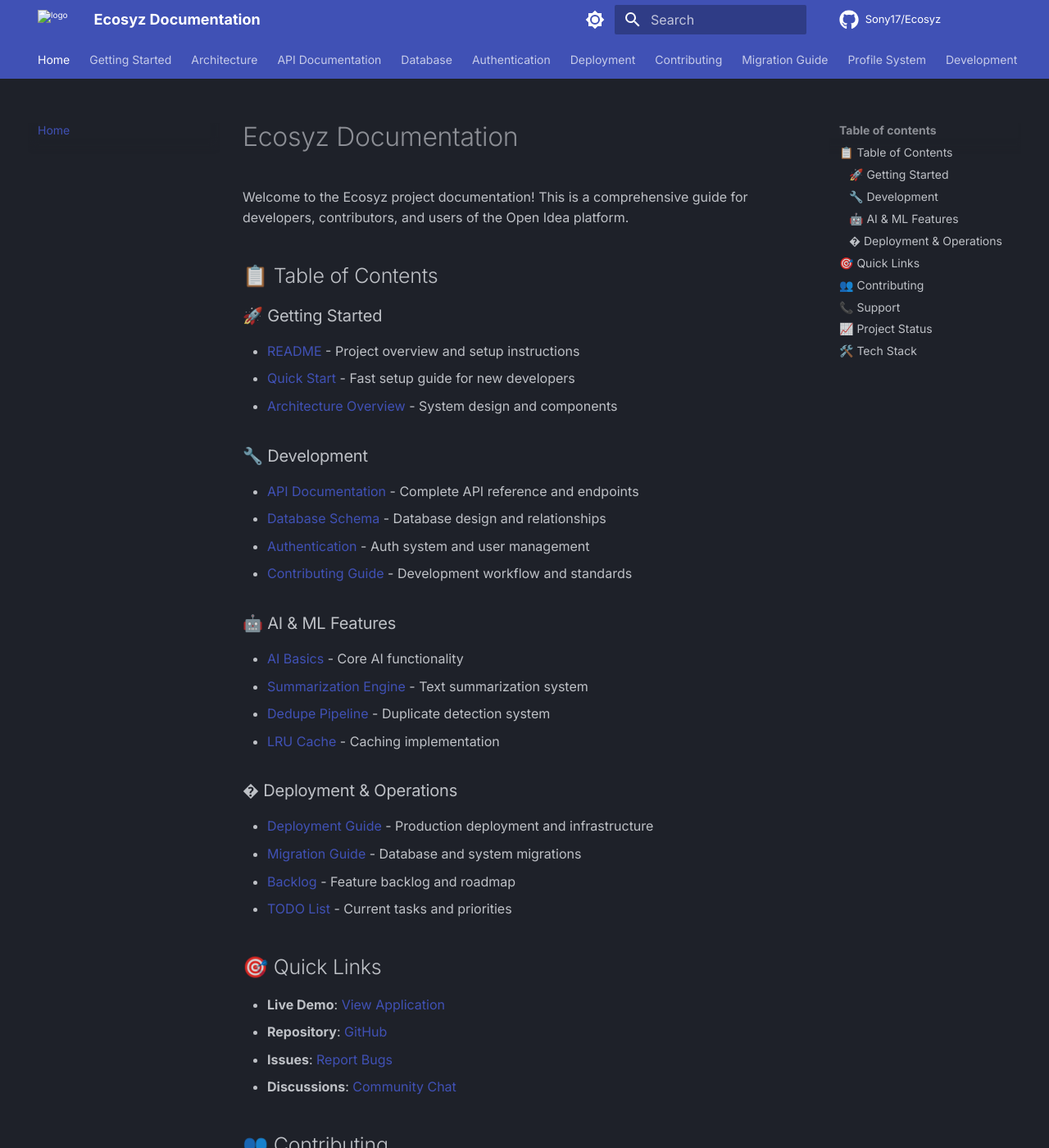
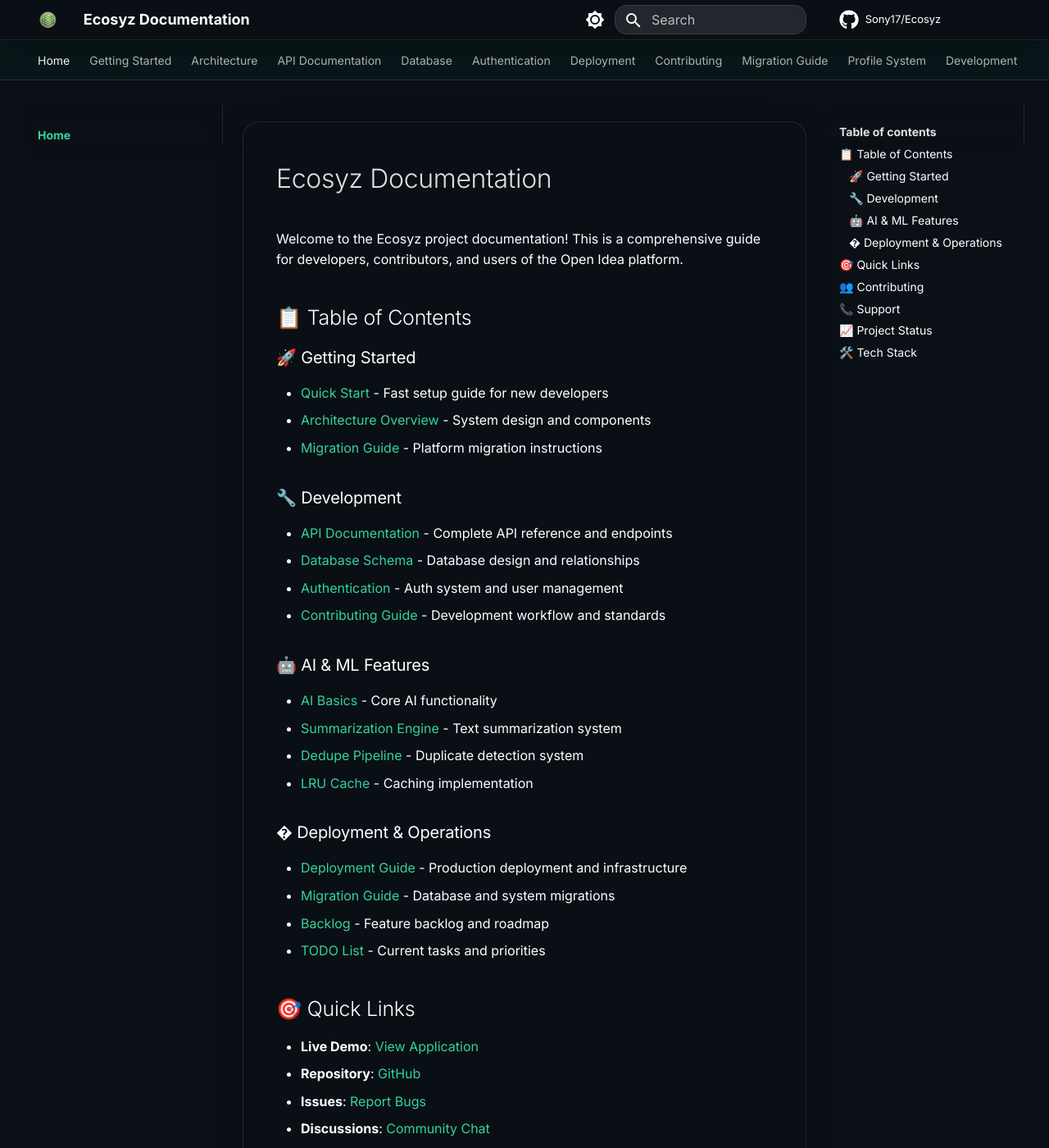
Before and after one commit to Sony17/Ecosyz, an MkDocs documentation site: the page built from docs/index.md, in a window 1280 px wide and 1400 px high. Shown: the whole window at 82% size. Built offline with MkDocs 1.6.1 and Material for MkDocs 9.7.7, drawn with Linux system fonts in a browser that asks for light colours; comment, search, counter and statistics services are not loaded.

Commit message:
docs: add documentation assets and styles

```diff
--- a/docs/index.md
+++ b/docs/index.md
@@ -5,9 +5,9 @@ Welcome to the Ecosyz project documentation! This is a comprehensive guide for d
 ## 📋 Table of Contents
 
 ### 🚀 Getting Started
-- [README](../README.md) - Project overview and setup instructions
 - [Quick Start](getting-started.md) - Fast setup guide for new developers
 - [Architecture Overview](architecture.md) - System design and components
+- [Migration Guide](MIGRATION.md) - Platform migration instructions
 
 ### 🔧 Development
 - [API Documentation](api-documentation.md) - Complete API reference and endpoints
--- /dev/null
+++ b/docs/stylesheets/extra.css
@@ -0,0 +1,165 @@
+/* Custom color scheme with glassmorphism */
+:root {
+  --md-primary-fg-color: rgba(12, 35, 33, 0.8);
+  --md-primary-fg-color--light: rgba(18, 31, 34, 0.8);
+  --md-primary-fg-color--dark: rgba(10, 16, 22, 0.9);
+  --md-accent-fg-color: #10b981;  /* emerald-500 */
+  --glass-background: rgba(10, 16, 22, 0.7);
+  --glass-border: rgba(255, 255, 255, 0.1);
+  --glass-blur: blur(10px);
+  --glass-shadow: 0 8px 32px 0 rgba(0, 0, 0, 0.36);
+}
+
+/* Dark mode specific overrides with glassmorphism */
+[data-md-color-scheme="slate"] {
+  --md-default-bg-color: #0a1016;
+  --md-default-fg-color: #ffffff;
+  --md-default-fg-color--light: rgba(255, 255, 255, 0.87);
+  --md-default-fg-color--lighter: rgba(255, 255, 255, 0.72);
+  --md-default-fg-color--lightest: rgba(255, 255, 255, 0.12);
+  --md-code-bg-color: rgba(12, 35, 33, 0.6);
+  --md-code-fg-color: #a5f3fc;  /* cyan-200 */
+
+  /* Navigation */
+  --md-typeset-a-color: #34d399;  /* emerald-400 */
+  --md-accent-fg-color: #34d399;  /* emerald-400 */
+}
+
+/* Glass effect containers */
+.md-header {
+  background: var(--glass-background);
+  backdrop-filter: var(--glass-blur);
+  -webkit-backdrop-filter: var(--glass-blur);
+  border-bottom: 1px solid var(--glass-border);
+  box-shadow: var(--glass-shadow);
+}
+
+.md-tabs {
+  background: rgba(12, 35, 33, 0.4);
+  backdrop-filter: var(--glass-blur);
+  -webkit-backdrop-filter: var(--glass-blur);
+  border-bottom: 1px solid var(--glass-border);
+}
+
+.md-sidebar {
+  background: var(--glass-background);
+  backdrop-filter: var(--glass-blur);
+  -webkit-backdrop-filter: var(--glass-blur);
+  border-right: 1px solid var(--glass-border);
+}
+
+/* Navigation styling */
+.md-nav {
+  background: transparent;
+}
+
+.md-nav__link {
+  transition: all 0.3s ease;
+}
+
+.md-nav__link:hover {
+  color: var(--md-accent-fg-color) !important;
+  transform: translateX(4px);
+}
+
+/* Glass cards for content */
+.md-content article {
+  background: var(--glass-background);
+  backdrop-filter: var(--glass-blur);
+  -webkit-backdrop-filter: var(--glass-blur);
+  border: 1px solid var(--glass-border);
+  border-radius: 1rem;
+  padding: 2rem;
+  margin: 1rem 0;
+  box-shadow: var(--glass-shadow);
+}
+
+/* Code block styling with glass effect */
+.highlight {
+  background: rgba(12, 35, 33, 0.4) !important;
+  border: 1px solid var(--glass-border);
+  border-radius: 0.75rem;
+  box-shadow: var(--glass-shadow);
+}
+
+.highlight code {
+  background: transparent;
+  border-radius: 0.75rem;
+}
+
+/* Search modal with glass effect */
+.md-search__form {
+  background: rgba(255, 255, 255, 0.1);
+  backdrop-filter: var(--glass-blur);
+  -webkit-backdrop-filter: var(--glass-blur);
+  border: 1px solid var(--glass-border);
+  border-radius: 0.75rem;
+}
+
+.md-search__output {
+  background: var(--glass-background);
+  backdrop-filter: var(--glass-blur);
+  -webkit-backdrop-filter: var(--glass-blur);
+  border: 1px solid var(--glass-border);
+  border-radius: 0.75rem;
+  box-shadow: var(--glass-shadow);
+}
+
+/* Button styling with glass effect */
+.md-button {
+  background: rgba(16, 185, 129, 0.2) !important;
+  backdrop-filter: var(--glass-blur);
+  -webkit-backdrop-filter: var(--glass-blur);
+  border: 1px solid rgba(16, 185, 129, 0.3) !important;
+  border-radius: 0.75rem;
+  transition: all 0.3s ease;
+}
+
+.md-button:hover {
+  background: rgba(16, 185, 129, 0.3) !important;
+  transform: translateY(-2px);
+  box-shadow: 0 4px 20px rgba(16, 185, 129, 0.2);
+}
+
+.md-button--primary {
+  background: rgba(16, 185, 129, 0.3) !important;
+}
+
+/* Table styling with glass effect */
+table {
+  background: var(--glass-background);
+  backdrop-filter: var(--glass-blur);
+  -webkit-backdrop-filter: var(--glass-blur);
+  border: 1px solid var(--glass-border);
+  border-radius: 0.75rem;
+  box-shadow: var(--glass-shadow);
+}
+
+/* Active navigation item */
+.md-nav__item .md-nav__link--active {
+  color: var(--md-accent-fg-color);
+  font-weight: 600;
+  background: rgba(16, 185, 129, 0.1);
+  padding: 0.2rem 0.5rem;
+  border-radius: 0.375rem;
+  margin-left: -0.5rem;
+}
+
+/* Scrollbar styling */
+::-webkit-scrollbar {
+  width: 8px;
+  height: 8px;
+}
+
+::-webkit-scrollbar-track {
+  background: rgba(0, 0, 0, 0.1);
+}
+
+::-webkit-scrollbar-thumb {
+  background: rgba(16, 185, 129, 0.3);
+  border-radius: 4px;
+}
+
+::-webkit-scrollbar-thumb:hover {
+  background: rgba(16, 185, 129, 0.5);
+}
```
Also changed, not shown: docs/assets/eco.png (added), docs/assets/favicon.svg (added).
